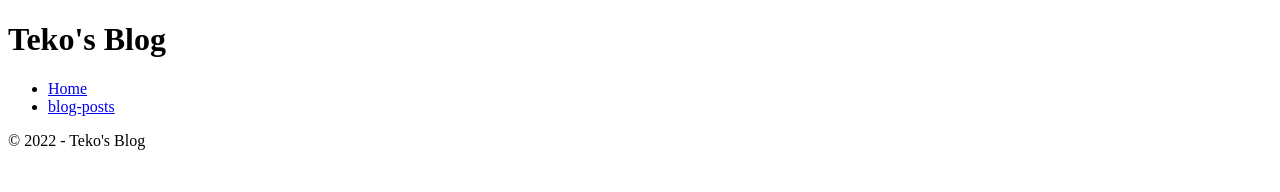
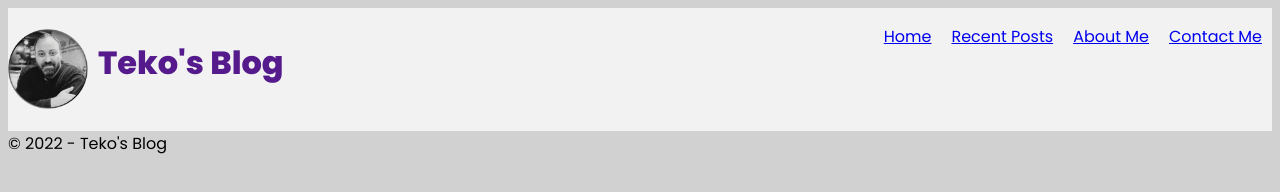
Before and after one commit to TarekElBarody/tekos-blog, a website: page index.html in a window 1280 px wide. Drawn offline with Linux system fonts and the light colour scheme.

Commit message:
Update CSS Grid

```diff
--- a/assets/css/home.css
+++ b/assets/css/home.css
@@ -0,0 +1,86 @@
+/* Set Global HTML Elelments */
+body {
+    background-color: rgb(209, 209, 209);
+    color: #000000;
+    font-family: Poppins, Helvetica, sans-serif;
+    font-size: 12pt;
+    font-weight: 500;
+}
+
+.container {
+    display: grid;
+    width: 100%;
+    grid-template-columns: 33% 33% 33%;
+    grid-template-rows: auto auto auto;
+    grid-template-areas:
+        'hd hd hd hd hd hd hd hd'
+        'sd sd sd main main main main main'
+        'ft ft ft ft ft ft ft ft';
+}
+
+header {
+    grid-area: hd;
+    display: flex;
+    margin: 0;
+    padding: 0;
+    background-color: #f2f2f2;
+    color: #333333;
+}
+
+header h1 {
+    text-align: left;
+    display: block;
+    order: 0;
+    width: 30%;
+    align-items: center;
+}
+
+header h1 img {
+    display: block;
+    float: left;
+    text-decoration: none;
+    width: 80px;
+    height: 80px;
+    align-items: center;
+}
+
+header h1 a {
+    display: block;
+    float: left;
+    width: auto;
+    padding-top: 10px;
+    margin: 0px 10px;
+    text-decoration: none;
+    align-items: center;
+}
+
+nav {
+    text-align: left;
+    display: block;
+    order: 0;
+    width: 70%;
+    align-items: center;
+}
+
+header .nav {
+    display: flex;
+    width: 100;
+    justify-content: right;
+}
+
+header .nav li {
+    display: block;
+    margin: 0px 10px;
+}
+
+.sidebar {
+    grid-area: sd;
+}
+
+.content {
+    grid-area: main;
+}
+
+footer {
+    grid-area: ft;
+}
--- a/assets/css/style.css
+++ b/assets/css/style.css
@@ -0,0 +1,6 @@
+/* Import Google Fonts Poppins & Roboto */
+@import url('https://fonts.googleapis.com/css2?family=Poppins:wght@400;600;800&family=Roboto:wght@400;600;800&display=swap');
+
+/* Import Home CSS and Posts CSS Files */
+@import url('home.css');
+@import url('post.css');
--- a/index.html
+++ b/index.html
@@ -2,26 +2,48 @@
 <html lang="en">
     <head>
         <title>Teko's Blog</title>
-        <meta charset="UTF-8" />
-        <link rel="stylesheet" href="assets/css/style.css" />
+        <meta charset="utf-8" />
+        <meta name="viewport" content="width=device-width, initial-scale=1.0" />
+        <link
+            rel="stylesheet"
+            href="assets/css/style.css"
+            type="text/css"
+            media="all"
+        />
     </head>
     <body>
+        <div class="container">
             <header>
-            <h1>Teko's Blog</h1>
-            <nav class="nav">
-                <ul>
+                <h1>
+                    <img src="assets/images/tekos.png" alt="Teko's Blog" />
+                    <a href="">Teko's Blog</a>
+                </h1>
+                <nav>
+                    <ul class="nav">
                         <li>
-                        <a href="index.html" alt="">Home</a>
+                            <a href="index.html">Home</a>
                         </li>
                         <li>
-                        <a href="blog-posts/post1.html" alt="">blog-posts</a>
+                            <a href="posts.html">Recent Posts</a>
+                        </li>
+                        <li>
+                            <a href="about.html">About Me</a>
+                        </li>
+                        <li>
+                            <a href="contacts.html">Contact Me</a>
                         </li>
                     </ul>
                 </nav>
             </header>
-        <div class="container"></div>
+            <aside class="sidebar">
+                <div class="sidelinks"></div>
+            </aside>
+            <section>
+                <div class="content"></div>
+            </section>
             <footer>
                 <div class="copyrights">&copy; 2022 - Teko's Blog</div>
             </footer>
+        </div>
     </body>
 </html>
```
Also changed, not shown: assets/images/tekos.png (added). Lines whose indentation alone changed are shown as unchanged.
